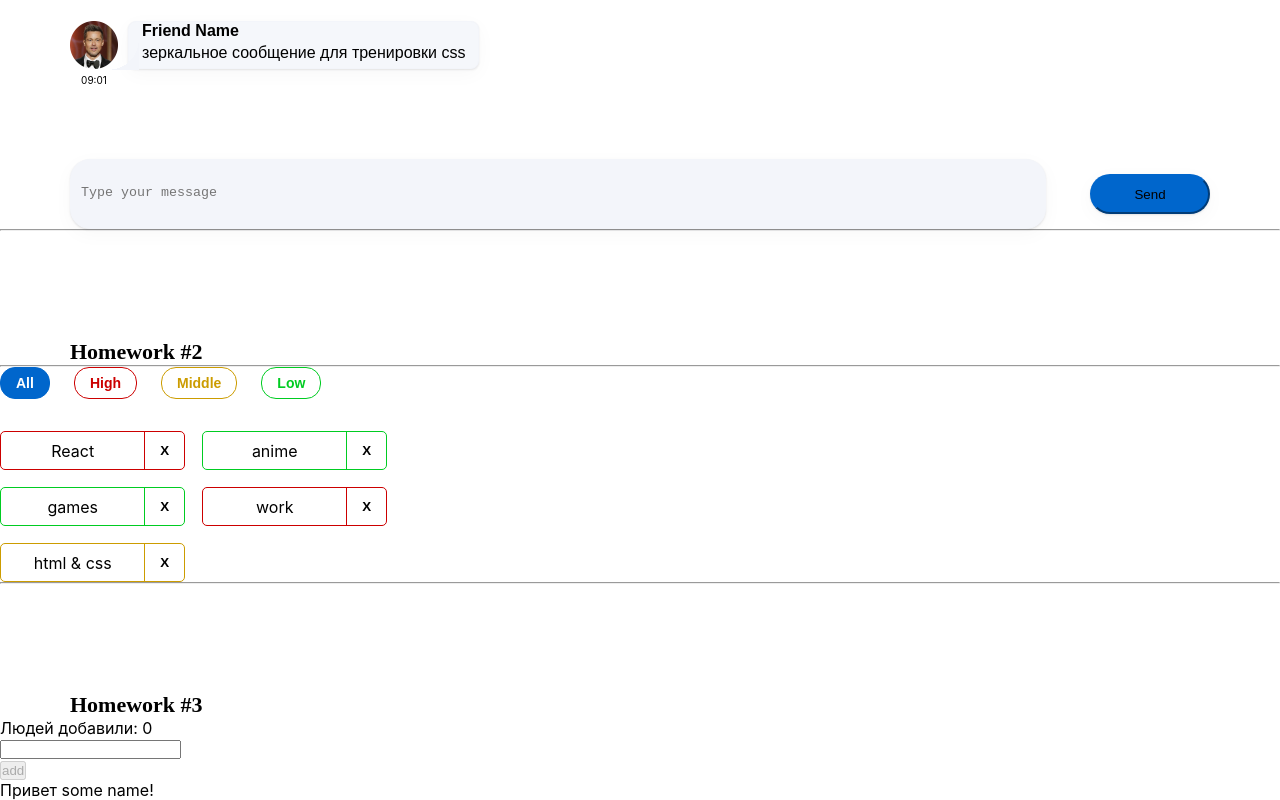
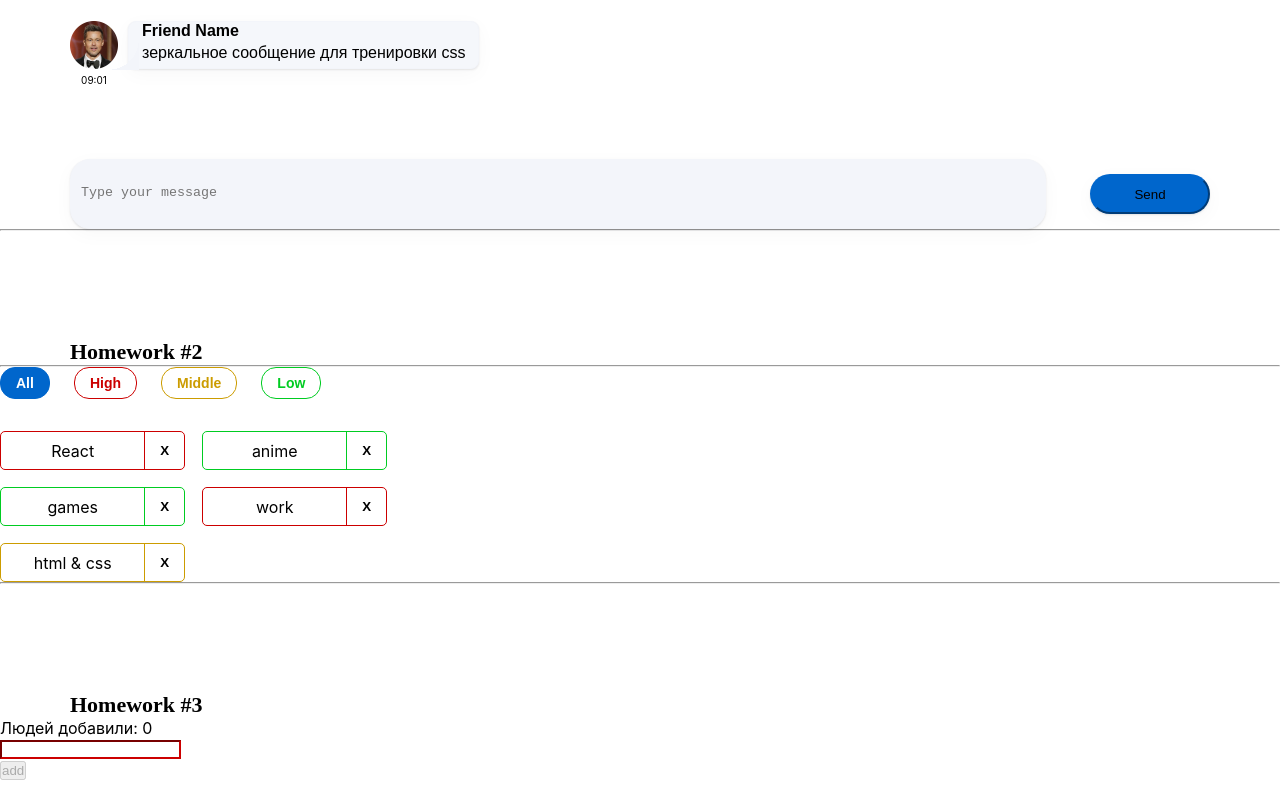
Before and after one commit to Cheloyek/hw, a React (Create React App) app: page / in a window 1280 px wide. Shown: the part 274-1074 px from the top of the page. Built offline with nearby package versions, Linux system fonts and the light colour scheme.

Commit message:
add users

```diff
--- a/src/s2-homeworks/hw03/Greeting.module.css
+++ b/src/s2-homeworks/hw03/Greeting.module.css
@@ -5,6 +5,7 @@
 }
 
 .error {
+    color: #cc0000;
 }
 
 .input {
@@ -33,3 +34,7 @@
 
 .greeting {
 }
+
+.errorInput {
+    border-color: #cc0000;
+}
--- a/src/s2-homeworks/hw03/Greeting.tsx
+++ b/src/s2-homeworks/hw03/Greeting.tsx
@@ -2,14 +2,23 @@ import React, {ChangeEvent, KeyboardEvent} from 'react'
 import s from './Greeting.module.css'
 
 type GreetingPropsType = {
-    name: any // need to fix any
-    setNameCallback: any // need to fix any
-    addUser: any // need to fix any
-    onBlur: any // need to fix any
-    onEnter: any // need to fix any
-    error: any // need to fix any
-    totalUsers: any // need to fix any
-    lastUserName?: any // need to fix any
+    // name: any // need to fix any
+    // setNameCallback: any // need to fix any
+    // addUser: any // need to fix any
+    // onBlur: any // need to fix any
+    // onEnter: any // need to fix any
+    // error: any // need to fix any
+    // totalUsers: any // need to fix any
+    // lastUserName?: any // need to fix any
+
+    name: string // need to fix any
+    setNameCallback: (e: ChangeEvent<HTMLInputElement>) => void // need to fix any
+    addUser: () => void // need to fix any
+    onBlur: () => void // need to fix any
+    onEnter: (e: KeyboardEvent<HTMLInputElement>) => void // need to fix any
+    error: string // need to fix any
+    totalUsers: number // need to fix any
+    lastUserName?: string // need to fix any
 }
 
 // презентационная компонента (для верстальщика)
--- a/src/s2-homeworks/hw03/GreetingContainer.tsx
+++ b/src/s2-homeworks/hw03/GreetingContainer.tsx
@@ -8,32 +8,32 @@ import {pureAddUserCallback, UserType} from './HW3'
 // }
 type GreetingContainerPropsType = {
     users: Array<UserType> // need to fix any
-    addUserCallback: () => void // need to fix any
+    addUserCallback: (name:string) => void
 }
 
 // export const pureAddUser = (name: any, setError: any, setName: any, addUserCallback: any) => {
 //     // если имя пустое - показать ошибку, иначе - добавить юзера и очистить инпут
 // }
 
-export const pureAddUser = (name: string, setError: boolean, setName: any, addUserCallback: any) => {
+export const pureAddUser = (name: string, setError: (error: string) => void, setName: (name: string) => void, addUserCallback: (name:string) => void) => {
     if (name.trim() === '') {
-        pureOnBlur('', setError)
+        setError('Ошибка! Введите имя!')
     } else {
-
-        pureOnEnter('Enter', name)
+        addUserCallback(name)
+        setName('')
     }
     // если имя пустое - показать ошибку, иначе - добавить юзера и очистить инпут
 }
 
-export const pureOnBlur = (name: string, setError: any) => { // если имя пустое - показать ошибку
+export const pureOnBlur = (name: string, setError: (error: string) => void) => { // если имя пустое - показать ошибку
     if(name.trim() === '') {
         setError('Ошибка! Введите имя!')
     }
 }
 
-export const pureOnEnter = (e: any, addUser: any) => { // если нажата кнопка Enter - добавить
+export const pureOnEnter = (e: KeyboardEvent<HTMLInputElement>, addUser: () => void) => { // если нажата кнопка Enter - добавить
     if (e.key === 'Enter') {
-        addUser(addUser)
+        addUser()
     }
 }
 
@@ -42,14 +42,15 @@ export const pureOnEnter = (e: any, addUser: any) => { // если нажата
 
 // более современный и удобный для про :)
 const GreetingContainer: React.FC<GreetingContainerPropsType> = ({
+
     users,
     addUserCallback,
 }) => {
     // деструктуризация пропсов
     // const [name, setName] = useState<any>('') // need to fix any
-    const [name, setName] = useState<any>('') // need to fix any
+    const [name, setName] = useState<string>('') // need to fix any
     // const [error, setError] = useState<any>('') // need to fix any
-    const [error, setError] = useState<any>(false) // need to fix any
+    const [error, setError] = useState<string>('') // need to fix any
 
     // const setNameCallback = (e: any) => { // need to fix any
     //     setName('some name') // need to fix
@@ -59,11 +60,11 @@ const GreetingContainer: React.FC<GreetingContainerPropsType> = ({
 
     const setNameCallback = (e: ChangeEvent<HTMLInputElement>) => { // need to fix any
             setName(e.currentTarget.value) // need to fix
-
-            error && setError(false)
+            error && setError('')
         }
 
     const addUser = () => {
+
         pureAddUser(name, setError, setName, addUserCallback)
     }
 
@@ -71,12 +72,14 @@ const GreetingContainer: React.FC<GreetingContainerPropsType> = ({
         pureOnBlur(name, setError)
     }
 
-    const onEnter = (e: any) => {
+    const onEnter = (e: KeyboardEvent<HTMLInputElement>) => {
         pureOnEnter(e, addUser)
     }
-
-    const totalUsers = 0 // need to fix
-    const lastUserName = 'some name' // need to fix
+    console.log(users)
+    // const totalUsers = 0 // need to fix
+    const totalUsers = users.length // need to fix
+    // const lastUserName = 'some name' // need to fix
+    const lastUserName = users[totalUsers -1]?.name // need to fix
 
     return (
         <Greeting
--- a/src/s2-homeworks/hw03/HW3.tsx
+++ b/src/s2-homeworks/hw03/HW3.tsx
@@ -32,7 +32,6 @@ export type UserType = {
 // }
 
 export const pureAddUserCallback = (name: string, setUsers: (users: Array<UserType>) => void, users: Array<UserType>) => {
-    // const [users1, setUsers1] = useState<Array<UserType>>([])
     const user = {
         _id: v1(),
         name: name,
@@ -46,7 +45,11 @@ const HW3 = () => {
     // const [users, setUsers] = useState<any>([]) // need to fix any
     const [users, setUsers] = useState<Array<UserType>>([])
 
-    const addUserCallback = (name: any) => { // need to fix any
+    // const addUserCallback = (name: any) => { // need to fix any
+    //     pureAddUserCallback(name, setUsers, users)
+    // }
+
+    const addUserCallback = (name: string) => {
         pureAddUserCallback(name, setUsers, users)
     }
 
```
Also changed, not shown: 1 other file (tests, documents, lock files or other folders).
